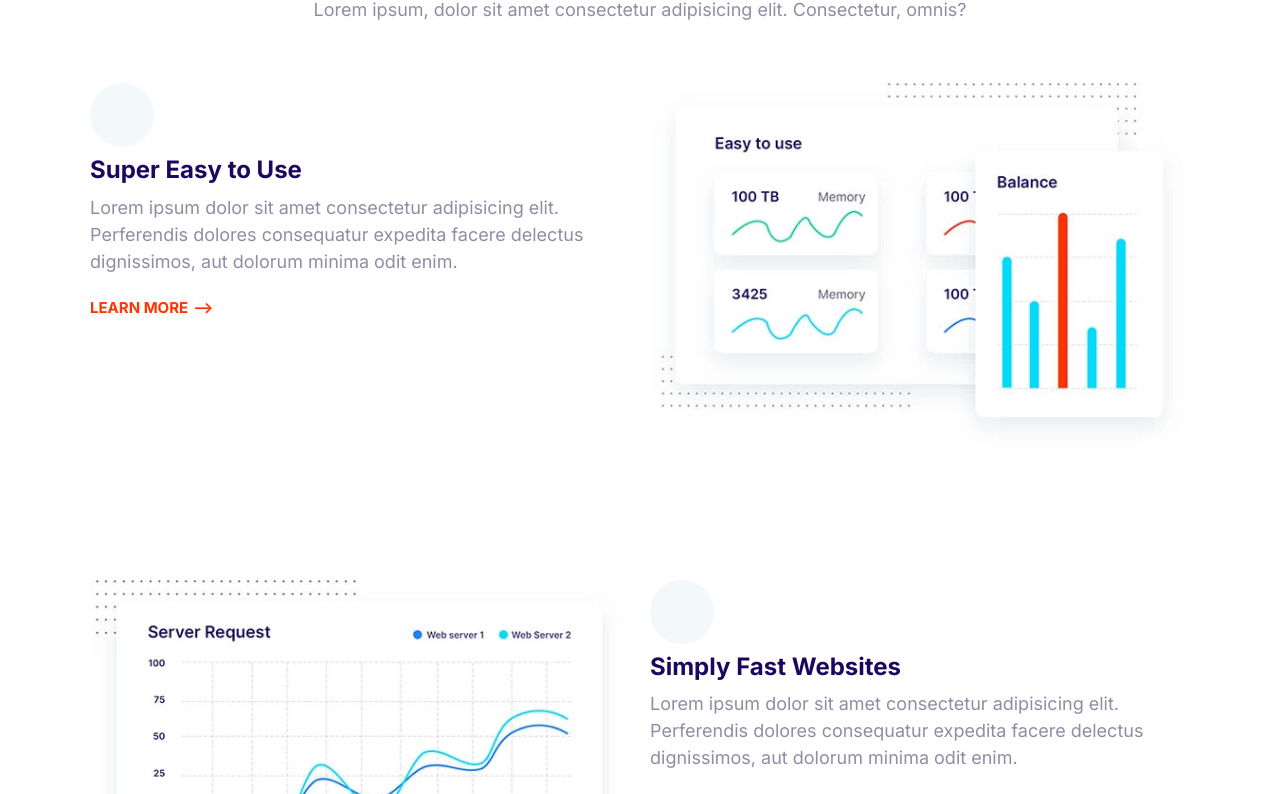
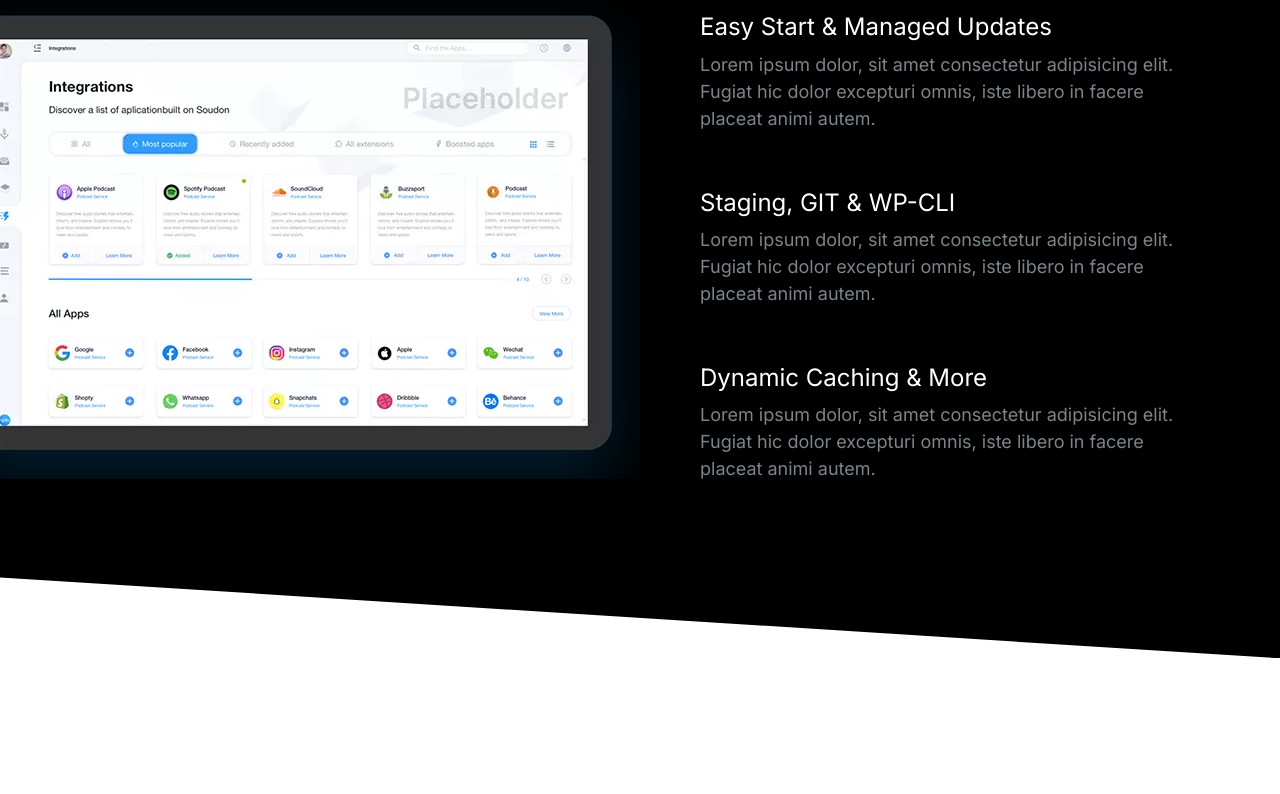
Before and after one commit to TheChosenOne9885/moshify, a plain HTML site: page index.html in a window 1280 px wide. Shown: the part 151-945 px from the top of the page. After the commit the page ends 809 px from the top, so only its background shows below. Drawn offline with Linux system fonts and the light colour scheme.

Commit message:
Create showcase block

```diff
--- a/css/styles.css
+++ b/css/styles.css
@@ -2,17 +2,6 @@
 *::after,
 *::before {
   box-sizing: border-box;
-}
-
-.container {
-  max-width: 1140px;
-  margin: 0 auto;
-}
-
-/* Typography */
-html {
-  /* 62.5% of 16px(default) = 10px */
-  font-size: 62.5%;
 }
 
 :root {
@@ -24,6 +13,22 @@ html {
   --color-body-darker: #5c5577;
   --color-border: #ccc;
   --border-radius: 30px;
+}
+
+.container {
+  max-width: 1140px;
+  margin: 0 auto;
+}
+
+/* Typography */
+::selection {
+  background: var(--color-primary);
+  color: #fff;
+}
+
+html {
+  /* 62.5% of 16px(default) = 10px */
+  font-size: 62.5%;
 }
 
 body {
@@ -51,7 +56,7 @@ h2 {
 
 h3 {
   font-size: 3rem;
-  margin-bottom: 1rem;
+  font-weight: 500;
 }
 
 p {
@@ -142,7 +147,6 @@ a {
 .list {
   list-style: none;
   padding-left: 0;
-  color: var(--color-headings);
 }
 
 .list--inline .list__item {
@@ -153,6 +157,7 @@ a {
 .list--tick {
   list-style-image: url(../images/tick.svg);
   padding-left: 3rem;
+  color: var(--color-headings);
 }
 
 .list--tick .list__item {
@@ -421,6 +426,7 @@ a {
 /* Media objects */
 .media {
   display: flex;
+  margin-bottom: 4rem;
 }
 
 .media__title {
@@ -623,18 +629,20 @@ a {
   color: #7b858b;
 }
 
-.block--dark .block__heading {
+.block--dark h1,
+.block--dark h2,
+.block--dark h3 {
   color: #fff;
 }
 
 .block--skewed-right {
   padding-bottom: calc(var(--padding-vertical) + 4rem);
-  clip-path: polygon(0% 0%, 100% 0%, 100% 100%, 0% 80%);
+  clip-path: polygon(0% 0%, 100% 0%, 100% 100%, 0% 90%);
 }
 
 .block--skewed-left {
   padding-bottom: calc(var(--padding-vertical) + 4rem);
-  clip-path: polygon(0% 0%, 100% 0%, 100% 80%, 0% 100%);
+  clip-path: polygon(0% 0%, 100% 0%, 100% 90%, 0% 100%);
 }
 
 /* Navigation Bar */
@@ -701,10 +709,6 @@ a {
 }
 
 /* Hero */
-.hero {
-  clip-path: polygon(0% 0%, 100% 0%, 100% 90%, 0% 100%);
-}
-
 .hero__tagline {
   font-size: 2rem;
   color: #b9c3cf;
@@ -785,3 +789,23 @@ a {
     order: 2;
   }
 }
+
+/* Showcase Block */
+.block-showcase__image > img {
+  width: 100%;
+}
+
+@media screen and (min-width: 768px) {
+  .block-showcase .grid {
+    grid-template-columns: 50% 50%;
+  }
+
+  .block-showcase__image {
+    justify-self: end;
+  }
+
+  .block-showcase__image > img {
+    width: auto;
+    max-width: 700px;
+  }
+}
--- a/index.html
+++ b/index.html
@@ -19,122 +19,76 @@
     <link rel="stylesheet" href="css/styles.css" />
   </head>
   <body>
-    <section class="block container">
+    <section class="block block--dark block--skewed-right block-showcase">
       <header class="block__header">
-        <h2>Host on the Cloud to Keep Growing</h2>
-        <p>
-          Lorem ipsum, dolor sit amet consectetur adipisicing elit. Consectetur,
-          omnis?
-        </p>
+        <h2>User-friendly Control Panel</h2>
       </header>
-      <article class="grid grid--1×2 feature">
-        <div class="feature__content">
-          <span class="icon-container">
-            <svg class="icon icon--primary">
-              <use xlink:href="images/sprite.svg#easy"></use>
-            </svg>
-          </span>
-          <h3 class="feature__heading">Super Easy to Use</h3>
-          <p>
-            Lorem ipsum dolor sit amet consectetur adipisicing elit. Perferendis
-            dolores consequatur expedita facere delectus dignissimos, aut
-            dolorum minima odit enim.
-          </p>
-          <a href="#" class="link-arrow">Learn More</a>
-        </div>
-        <picture>
+      <div class="container grid grid--1×2">
+        <picture class="block-showcase__image">
           <source
             type="image/webp"
-            srcset="images/easy.webp 1x, images/easy@2x.webp 2x"
+            srcset="images/ipad.webp 1x, images/ipad@2x.webp 2x"
           />
           <source
-            type="image/jpg"
-            srcset="images/easy.jpg 1x, images/easy@2x.jpg 2x"
+            type="image/png"
+            srcset="images/ipad.png 1x, images/ipad@2x.png 2x"
           />
-          <img class="feature__image" src="images/easy@2x.jpg" alt="" />
+          <img src="images/ipad.png" alt="" />
         </picture>
-      </article>
-      <article class="grid grid--1×2 feature">
-        <div class="feature__content">
-          <span class="icon-container">
+        <ul class="list">
+          <li>
+            <div class="media">
+              <div class="media__image">
                 <svg class="icon icon--primary">
-              <use xlink:href="images/sprite.svg#computer"></use>
+                  <use xlink:href="images/sprite.svg#snap"></use>
                 </svg>
-          </span>
-          <h3 class="feature__heading">Simply Fast Websites</h3>
+              </div>
+              <div class="media__body">
+                <h3 class="media__title">Easy Start & Managed Updates</h3>
                 <p>
-            Lorem ipsum dolor sit amet consectetur adipisicing elit. Perferendis
-            dolores consequatur expedita facere delectus dignissimos, aut
-            dolorum minima odit enim.
+                  Lorem ipsum dolor, sit amet consectetur adipisicing elit.
+                  Fugiat hic dolor excepturi omnis, iste libero in facere
+                  placeat animi autem.
                 </p>
-          <a href="#" class="link-arrow">Learn More</a>
               </div>
-        <picture>
-          <source
-            type="image/webp"
-            srcset="images/fast.webp 1x, images/fast@2x.webp 2x"
-          />
-          <source
-            type="image/jpg"
-            srcset="images/fast.jpg 1x, images/fast@2x.jpg 2x"
-          />
-          <img class="feature__image" src="images/fast@2x.jpg" alt="" />
-        </picture>
-      </article>
-      <article class="grid grid--1×2 feature">
-        <div class="feature__content">
-          <span class="icon-container">
+            </div>
+          </li>
+          <li>
+            <div class="media">
+              <div class="media__image">
+                <svg class="icon icon--primary">
+                  <use xlink:href="images/sprite.svg#growth"></use>
+                </svg>
+              </div>
+              <div class="media__body">
+                <h3 class="media__title">Staging, GIT & WP-CLI</h3>
+                <p>
+                  Lorem ipsum dolor, sit amet consectetur adipisicing elit.
+                  Fugiat hic dolor excepturi omnis, iste libero in facere
+                  placeat animi autem.
+                </p>
+              </div>
+            </div>
+          </li>
+          <li>
+            <div class="media">
+              <div class="media__image">
                 <svg class="icon icon--primary">
                   <use xlink:href="images/sprite.svg#wordpress"></use>
                 </svg>
-          </span>
-          <h3 class="feature__heading">Wordpress Made Easy</h3>
+              </div>
+              <div class="media__body">
+                <h3 class="media__title">Dynamic Caching & More</h3>
                 <p>
-            Lorem ipsum dolor sit amet consectetur adipisicing elit. Perferendis
-            dolores consequatur expedita facere delectus dignissimos, aut
-            dolorum minima odit enim.
+                  Lorem ipsum dolor, sit amet consectetur adipisicing elit.
+                  Fugiat hic dolor excepturi omnis, iste libero in facere
+                  placeat animi autem.
                 </p>
-          <a href="#" class="link-arrow">Learn More</a>
               </div>
-        <picture>
-          <source
-            type="image/webp"
-            srcset="images/wordpress.webp 1x, images/wordpress@2x.webp 2x"
-          />
-          <source
-            type="image/jpg"
-            srcset="images/wordpress.jpg 1x, images/wordpress@2x.jpg 2x"
-          />
-          <img class="feature__image" src="images/wordpress@2x.jpg" alt="" />
-        </picture>
-      </article>
-      <article class="grid grid--1×2 feature">
-        <div class="feature__content">
-          <span class="icon-container">
-            <svg class="icon icon--primary">
-              <use xlink:href="images/sprite.svg#clock"></use>
-            </svg>
-          </span>
-          <h3 class="feature__heading">24/7 Expert Support</h3>
-          <p>
-            Lorem ipsum dolor sit amet consectetur adipisicing elit. Perferendis
-            dolores consequatur expedita facere delectus dignissimos, aut
-            dolorum minima odit enim.
-          </p>
-          <a href="#" class="link-arrow">Learn More</a>
             </div>
-        <picture>
-          <source
-            type="image/webp"
-            srcset="images/support.webp 1x, images/support@2x.webp 2x"
-          />
-          <source
-            type="image/jpg"
-            srcset="images/support.jpg 1x, images/support@2x.jpg 2x"
-          />
-          <img class="feature__image" src="images/support@2x.jpg" alt="" />
-        </picture>
-      </article>
+          </li>
+        </ul>
+      </div>
     </section>
     <script src="js/main.js"></script>
   </body>
```
Also changed, not shown: components/showcase block.html (added, +71 -0 lines), images/ipad.png (added), images/ipad.webp (added), images/ipad@2x.png (added), images/ipad@2x.webp (added). Lines whose indentation alone changed are shown as unchanged.
